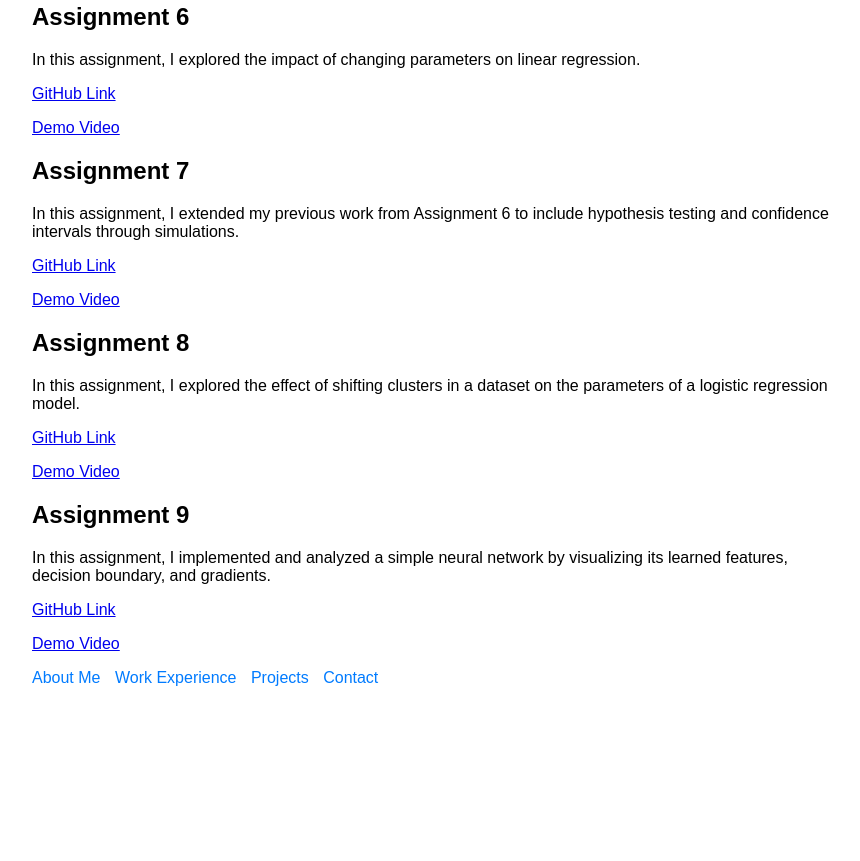
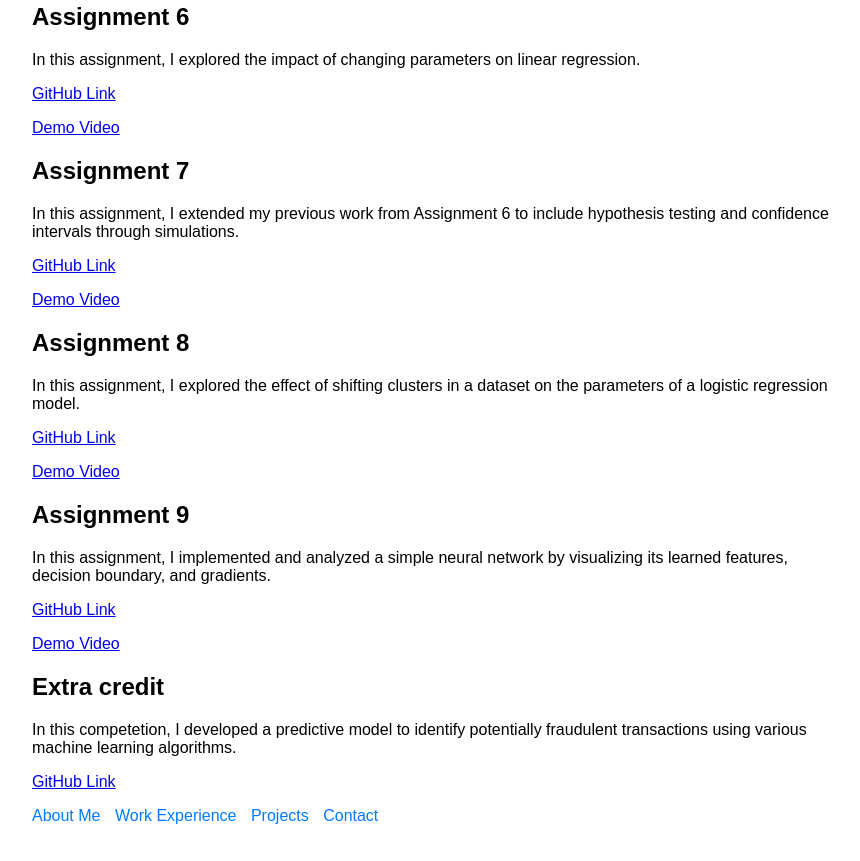
Before and after one commit to X1nW/X1nW.github.io, a plain HTML site: page assignments.html in a window 1280 px wide. Shown: the part 1181-2042 px from the top of the page, without its empty margins (208-1068 px from the left). Before the commit the page ends 1904 px from the top, so only its background shows below. Drawn offline with Linux system fonts and the light colour scheme.

Commit message:
Update assignments.html

```diff
--- a/assignments.html
+++ b/assignments.html
@@ -84,6 +84,12 @@
         <p><a href="https://youtu.be/7wzLgELDabg" target="_blank">Demo Video</a></p>
     </div>
 
+    <div class="assignment">
+        <h2>Extra credit</h2>
+        <p>In this competetion, I developed a predictive model to identify potentially fraudulent transactions using various machine learning algorithms.</p>
+        <p><a href="https://github.com/X1nW/bu_ricwei-extracredit" target="_blank">GitHub Link</a></p>
+    </div>
+
     <!-- Add more assignments as needed -->
 
     <nav>
```
